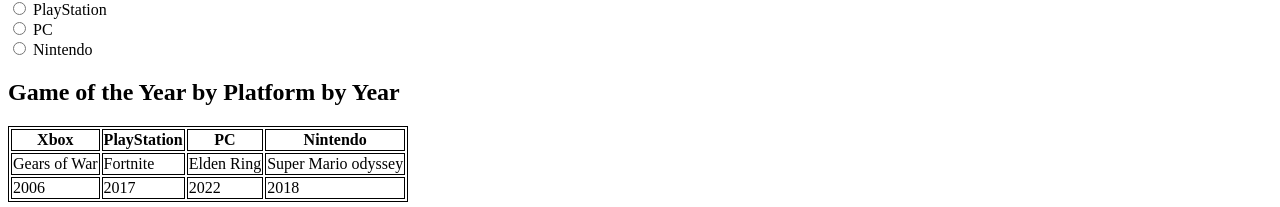
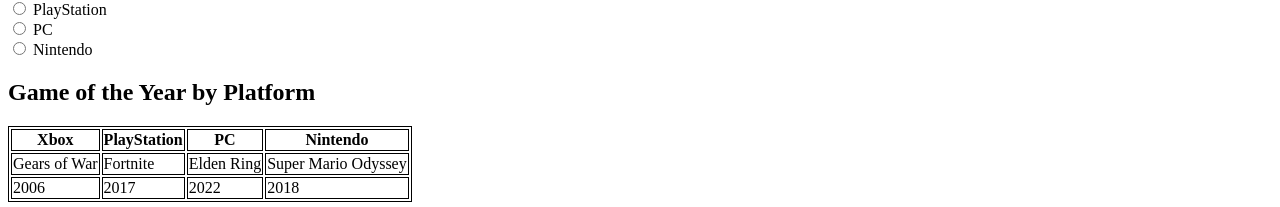
Before and after one commit to svales92/Cloud-Systems-Computing, a plain HTML site: page Assignment_2.html in a window 1280 px wide. Shown: the part 1298-1505 px from the top of the page. Drawn offline with Linux system fonts and the light colour scheme.

Commit message:
Update Assignment_2.html

```diff
--- a/Assignment_2.html
+++ b/Assignment_2.html
@@ -49,7 +49,7 @@
     <label for="PC">PC</label> <br>
     <input type="radio" id="Nintendo" name="Nintendo" value="Nintendo">
     <label for="Nintendo"> Nintendo </label> <br>
-  <h2>Game of the Year by Platform by Year</h2>
+  <h2>Game of the Year by Platform</h2>
     <table style="max-width: fit-content;">
     <tr>
       <th>Xbox</th>
@@ -60,7 +60,7 @@
       <td>Gears of War</td>
       <td>Fortnite</td>
       <td>Elden Ring</td>
-      <td>Super Mario odyssey</td>
+      <td>Super Mario Odyssey</td>
     <tr>
       <td>2006</td>
       <td>2017</td>
```
